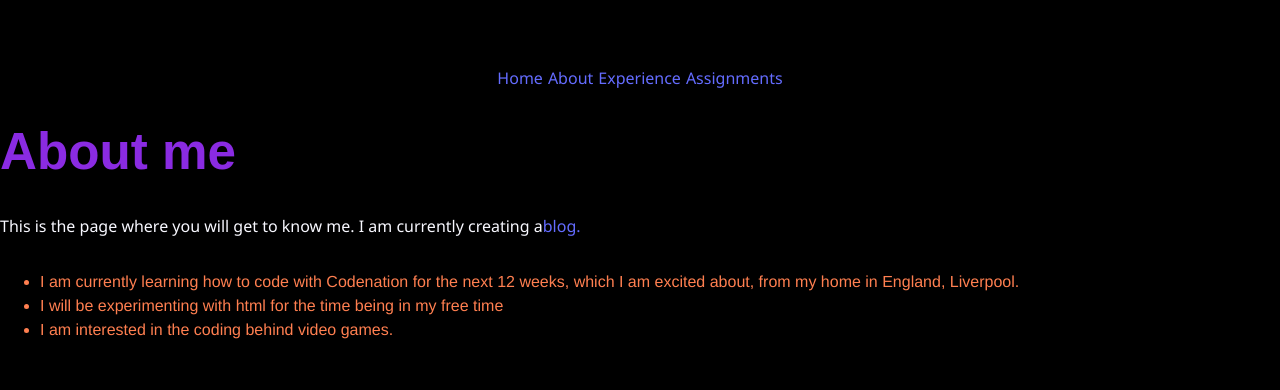
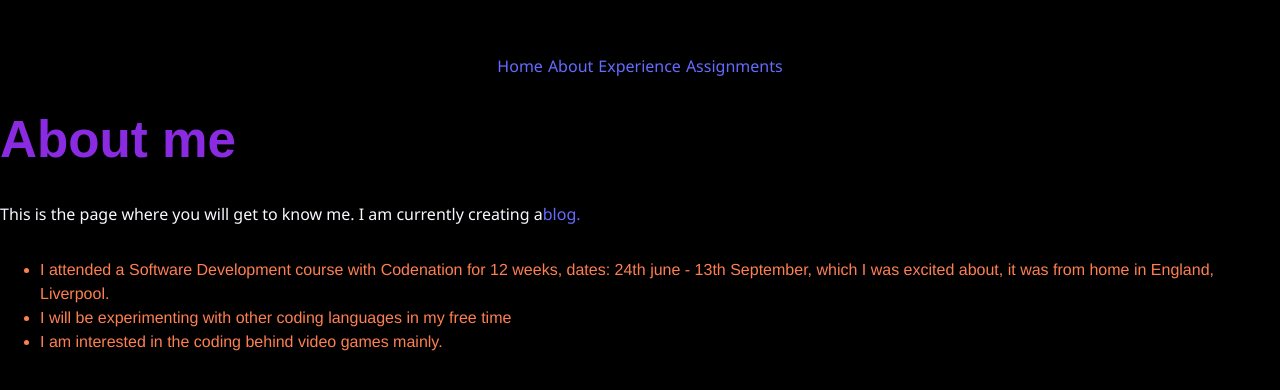
Before and after one commit to Kyle-Lawrenson/Portfolio-v2, a React (Vite) app: page /about in a window 1280 px wide. Shown: the part 188-578 px from the top of the page. Built offline with nearby package versions, Linux system fonts and the light colour scheme.

Commit message:
updated info within the  about.jsx file

```diff
--- a/src/Pages/About.jsx
+++ b/src/Pages/About.jsx
@@ -13,13 +13,13 @@ const About = () => {
       <div class="currently">
         <ul>
           <li>
-            I am currently learning how to code with Codenation for the next 12
-            weeks, which I am excited about, from my home in England, Liverpool.
+            I attended a Software Development course with Codenation for 12
+            weeks, dates: 24th june - 13th September, which I was excited about, it was from home in England, Liverpool.
           </li>
           <li>
-            I will be experimenting with html for the time being in my free time
+            I will be experimenting with other coding languages in my free time
           </li>
-          <li>I am interested in the coding behind video games.</li>
+          <li>I am interested in the coding behind video games mainly.</li>
         </ul>
       </div>
     </div>
```
